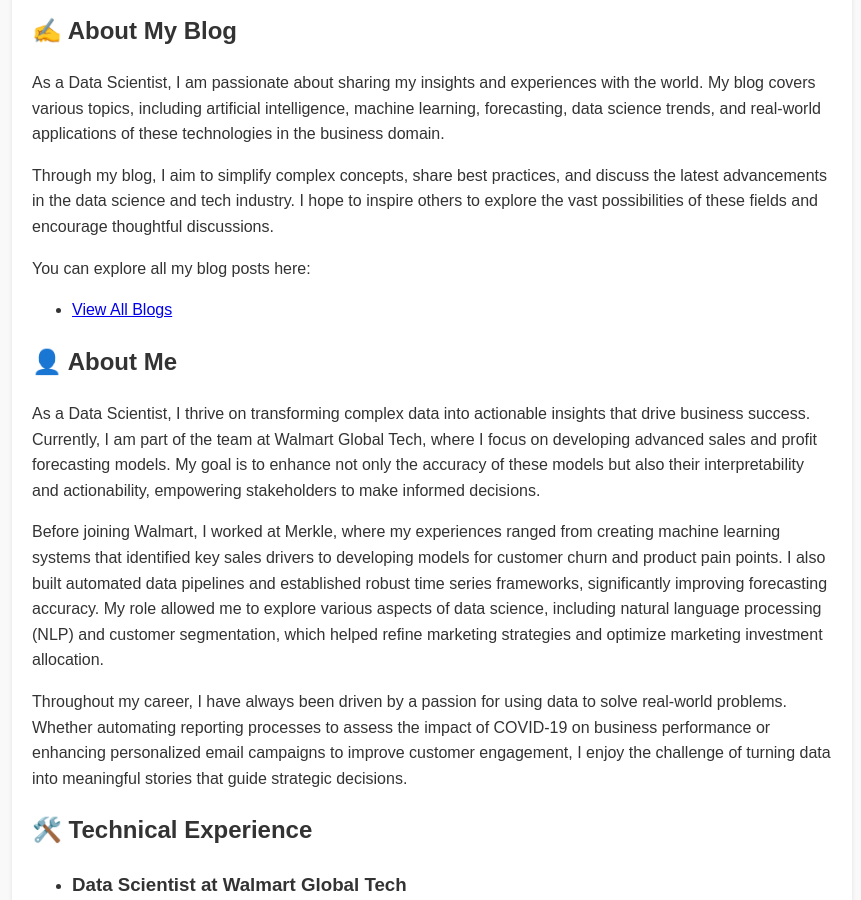
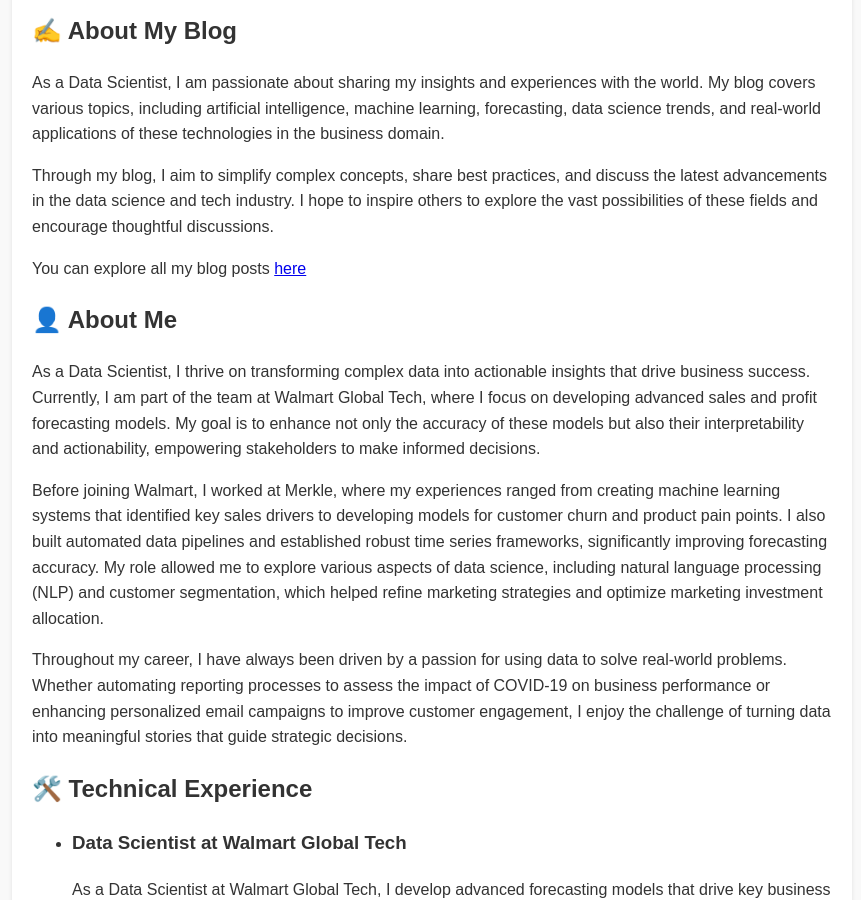
Before and after one commit to MeherBhaskar/meherbhaskar.github.io, a Jekyll site: the page built from index.md, in a window 1280 px wide and 900 px high, scrolled down 455 px. Shown: the whole window, without its empty margins (208-1069 px from the left). Built offline with Jekyll 4.4.1, drawn with Linux system fonts in a browser that asks for light colours.

Commit message:
Fix path

```diff
--- a/index.md
+++ b/index.md
@@ -16,9 +16,7 @@ As a Data Scientist, I am passionate about sharing my insights and experiences w
 
 Through my blog, I aim to simplify complex concepts, share best practices, and discuss the latest advancements in the data science and tech industry. I hope to inspire others to explore the vast possibilities of these fields and encourage thoughtful discussions.
 
-You can explore all my blog posts here:
-
-- [View All Blogs](blogs)
+You can explore all my blog posts [here](blogs)
 
 
 ## 👤 About Me
```
Also changed, not shown: blogs.md (+1 -1 lines).
